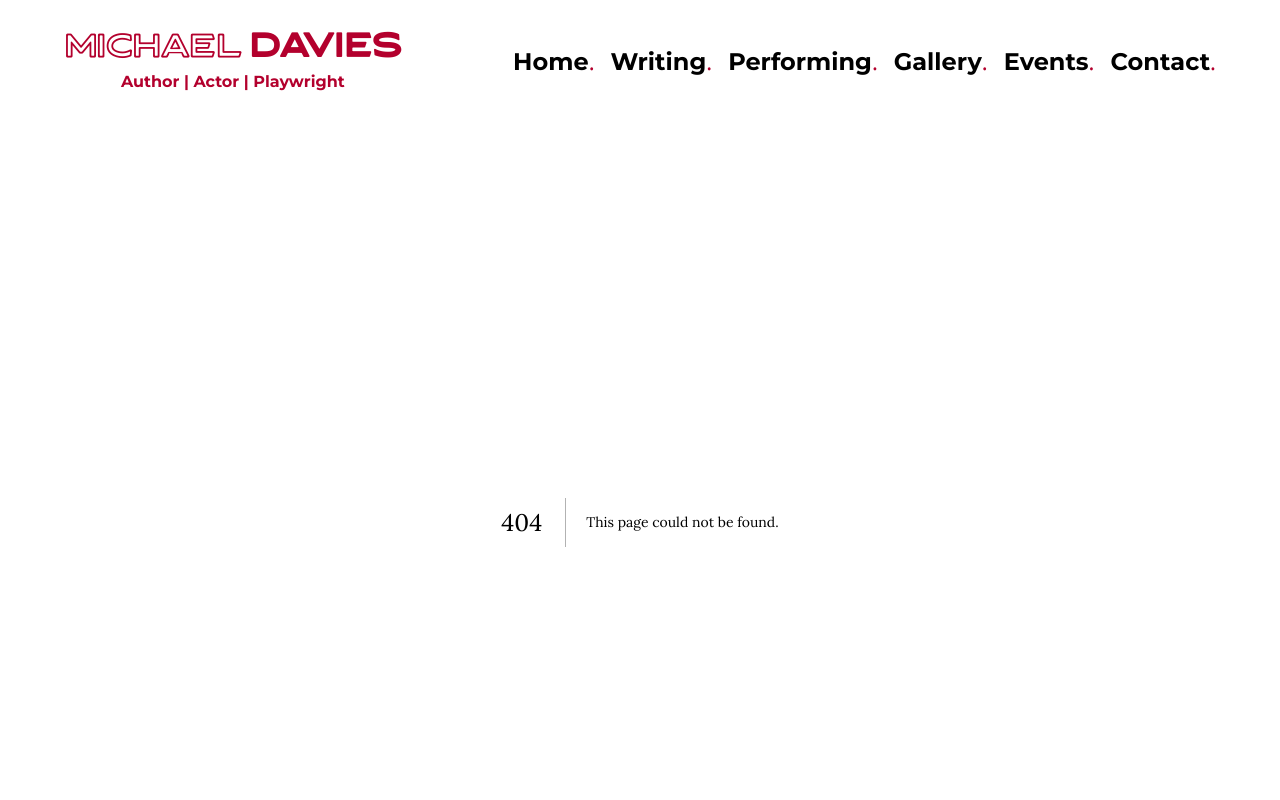
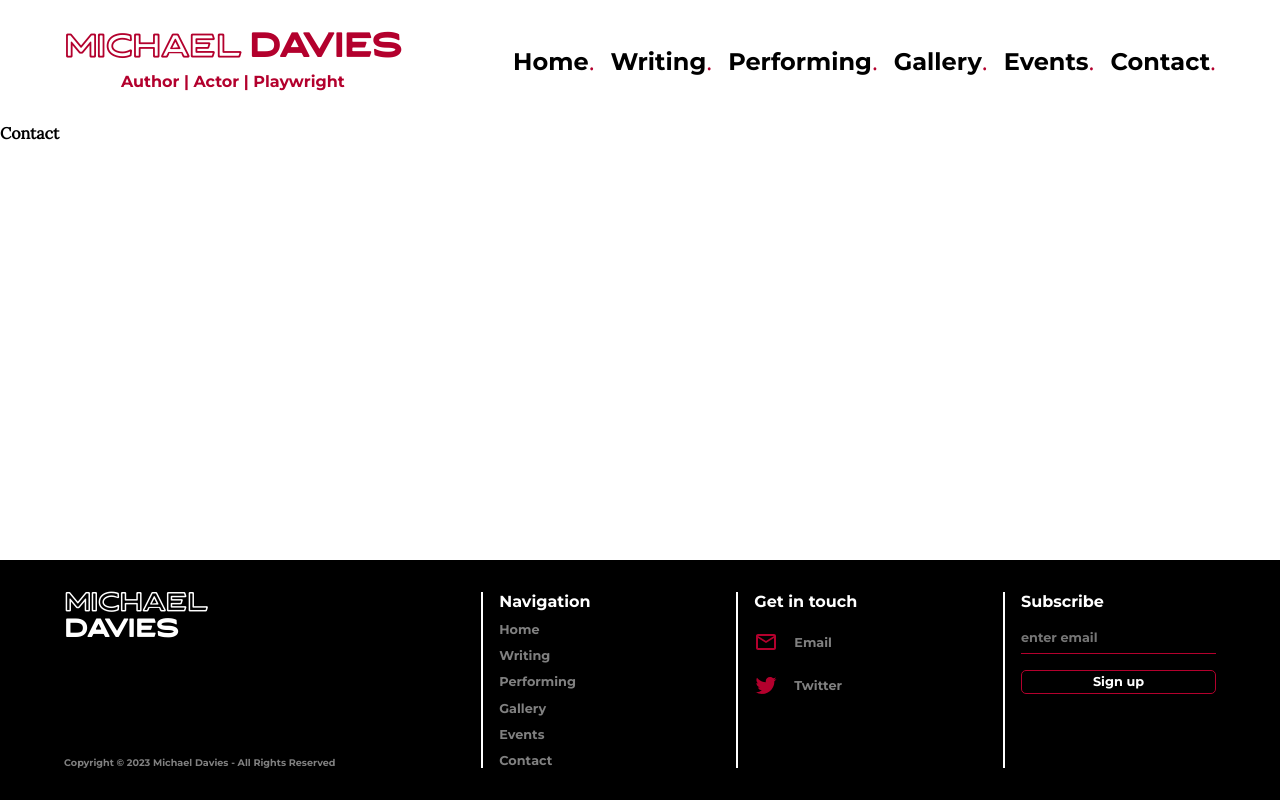
Before and after one commit to DevMattDavies/mrgdavies-website-revised, a Next.js app: page /contact in a window 1280 px wide. Before the commit this address had no page. Shown: the top 800 px of the page. Built offline with nearby package versions, Linux system fonts and the light colour scheme.

Commit message:
Add contact page

```diff
--- /dev/null
+++ b/src/components/ContactPage/ContactPage.tsx
@@ -0,0 +1,7 @@
+export const ContactPage = (): JSX.Element => {
+  return (
+    <>
+      <h1>Contact</h1>
+    </>
+  );
+};
--- /dev/null
+++ b/src/pages/contact.tsx
@@ -0,0 +1 @@
+export { ContactPage as default } from "@/components/ContactPage/ContactPage";
```
